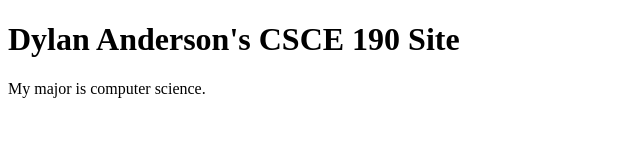
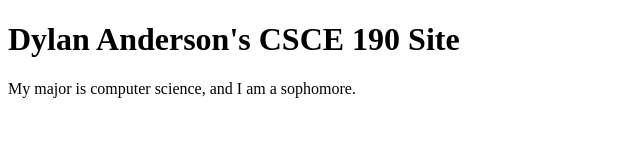
Before and after one commit to dca6/dca6.github.io, a plain HTML site: page index.html in a window 1280 px wide. Shown: the whole page, without its empty margins (0-640 px from the left). Drawn offline with Linux system fonts and the light colour scheme.

Commit message:
Add files via upload

```diff
--- a/index.html
+++ b/index.html
@@ -6,6 +6,6 @@
     <body>
         <h1>Dylan Anderson's CSCE 190 Site</h1>
 
-        <p>My major is computer science.</p>
+        <p>My major is computer science, and I am a sophomore.</p>
     </body>
 </html>
```
